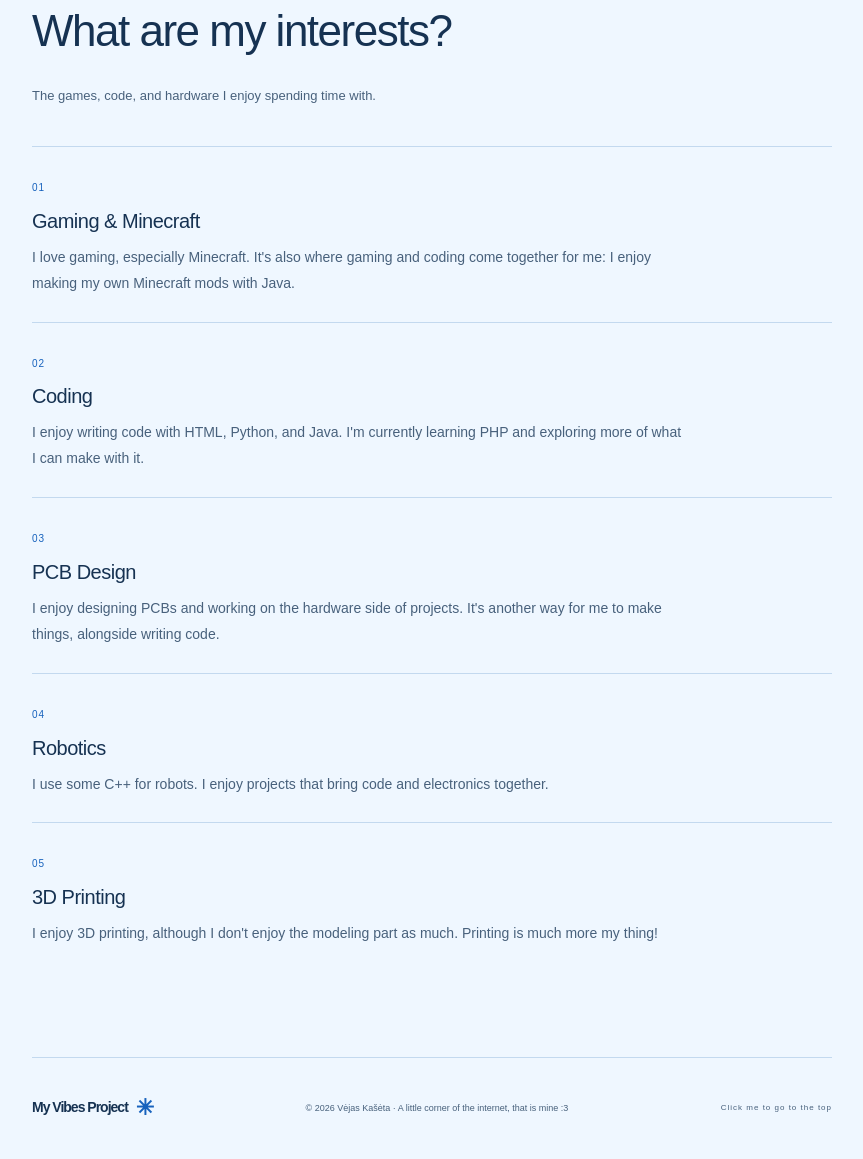
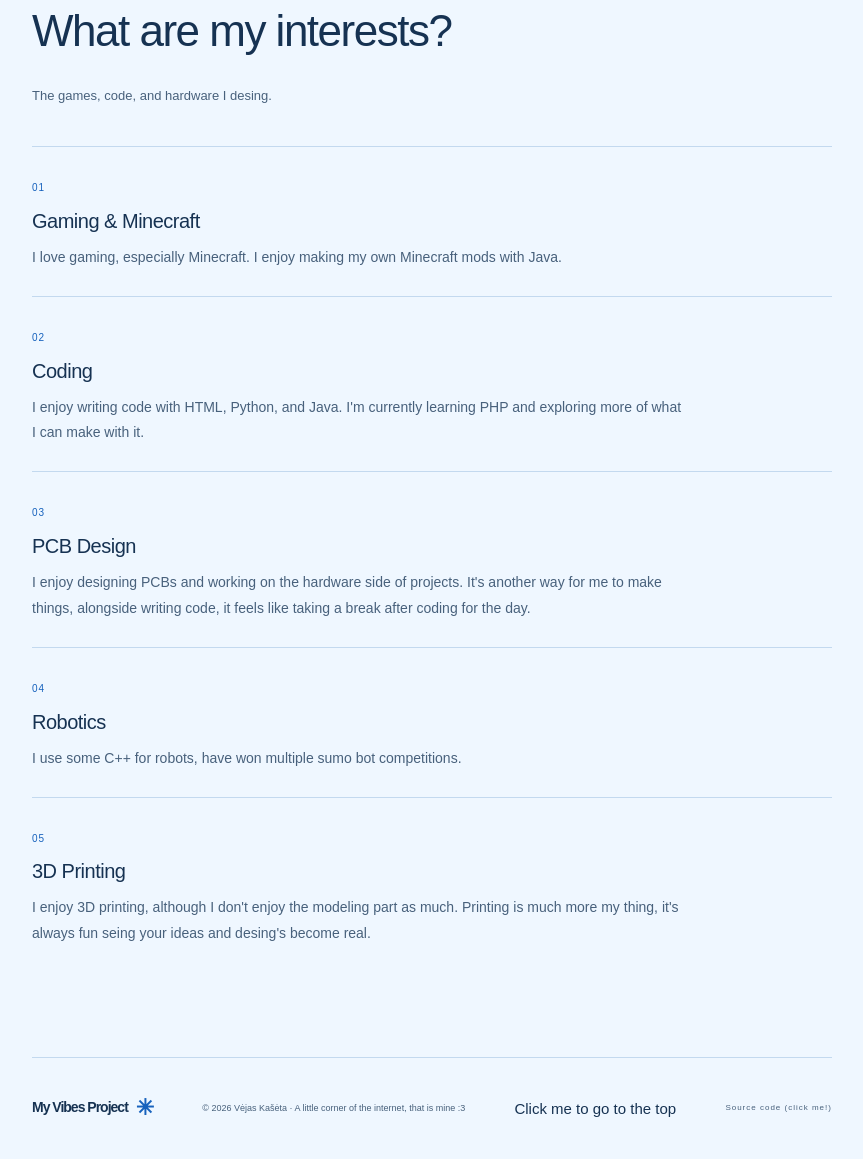
Before and after one commit to v4jas2020/Vibes---YSWS---Vejas-Kaseta, a website: page index.html in a window 1280 px wide. Shown: the part 1101-2260 px from the top of the page, without its empty margins (208-1071 px from the left). Drawn offline with Linux system fonts and the light colour scheme.

Commit message:
Sync latest portfolio, remove comments and blank lines, fix theme icons

```diff
--- a/index.html
+++ b/index.html
@@ -15,7 +15,6 @@
     <a class="skip-link" href="#main">
       Skip to content
     </a>
-
     <header class="site-header">
       <a href="#home" class="wordmark" aria-label="Snapshot home">
         My litle portfolio :3
@@ -31,7 +30,6 @@
           Interests
         </a>
       </nav>
-
       <div class="nav-actions">
         <button class="theme-toggle" aria-label="Switch to dark mode" title="Change color theme">
           ☼
@@ -43,13 +41,8 @@
           </span>
         </button>
       </div>
-
     </header>
-
     <main id="main">
-
-
-
       <section class="hero section-shell" id="home">
         <div class="hero-copy">
           <h1>
@@ -75,17 +68,14 @@
             </span>
           </a>
         </div>
-
       </section>
-
-
       <section class="section-shell about reveal" id="about">
         <div class="about-copy">
           <h2>
             My skills
           </h2>
           <p>
-           I love coding, gaming, and making things with electronics. I use HTML and Python, make Minecraft mods with Java, and use some C++ for robots. I also enjoy designing PCBs and 3D printing, even if 3D modeling isn't really my thing.
+           I love coding, gaming, and making things with electronics. I use HTML and Python, make Minecraft mods with Java, and use some C++ for robots. I also enjoy designing PCBs and 3D printing, thought I don't like 3d modeling a lot.
           </p>
           <div class="tag-group" aria-label="Your interests and skills">
             <span>
@@ -95,15 +85,11 @@
               Currently learning PHP
             </span>
           </div>
-
           <p class="small-note">
             A few words. A small window into my world.
           </p>
         </div>
-
       </section>
-
-
       <section class="section-shell reveal" id="interests">
         <div class="section-heading">
           <div>
@@ -111,102 +97,79 @@
               What are my interests?
             </h2>
           </div>
-
           <p>
-            The games, code, and hardware I enjoy spending time with.
+            The games, code, and hardware I desing.
           </p>
         </div>
-
-
         <div class="interest-grid">
-
           <article class="interest-card">
             <div>
               <span class="card-number">
                 01
               </span>
-
               <h3>
                 Gaming &amp; Minecraft
               </h3>
-
               <p>
-                I love gaming, especially Minecraft. It's also where gaming and coding come together for me: I enjoy making my own Minecraft mods with Java.
+                I love gaming, especially Minecraft. I enjoy making my own Minecraft mods with Java.
               </p>
             </div>
           </article>
-
           <article class="interest-card">
             <div>
               <span class="card-number">
                 02
               </span>
-
               <h3>
                 Coding
               </h3>
-
               <p>
                 I enjoy writing code with HTML, Python, and Java. I'm currently learning PHP and exploring more of what I can make with it.
               </p>
             </div>
           </article>
-
           <article class="interest-card">
             <div>
               <span class="card-number">
                 03
               </span>
-
               <h3>
                 PCB Design
               </h3>
-
               <p>
-                I enjoy designing PCBs and working on the hardware side of projects. It's another way for me to make things, alongside writing code.
+                I enjoy designing PCBs and working on the hardware side of projects. It's another way for me to make things, alongside writing code, it feels like taking a break after coding for the day.
               </p>
             </div>
           </article>
-
           <article class="interest-card">
             <div>
               <span class="card-number">
                 04
               </span>
-
               <h3>
                 Robotics
               </h3>
-
               <p>
-                I use some C++ for robots. I enjoy projects that bring code and electronics together.
+                I use some C++ for robots, have won multiple sumo bot competitions.
               </p>
             </div>
           </article>
-
           <article class="interest-card">
             <div>
               <span class="card-number">
                 05
               </span>
-
               <h3>
                 3D Printing
               </h3>
-
               <p>
-                I enjoy 3D printing, although I don't enjoy the modeling part as much. Printing is much more my thing!
+                I enjoy 3D printing, although I don't enjoy the modeling part as much. Printing is much more my thing, it's always fun seing your ideas and desing's become real.
               </p>
             </div>
           </article>
-
         </div>
-
       </section>
-
     </main>
-
-
     <footer class="section-shell">
       <a class="wordmark" href="#home">
         My Vibes Project
@@ -224,7 +187,12 @@
       <a href="#home">
         Click me to go to the top
       </a>
+      <a
+        href="https://github.com/v4jas2020/Vibes---YSWS---Vejas-Kaseta"
+        target="_blank"
+        rel="noopener noreferrer">
+        Source code (click me!)
+      </a>
     </footer>
-
   </body>
 </html>
```
